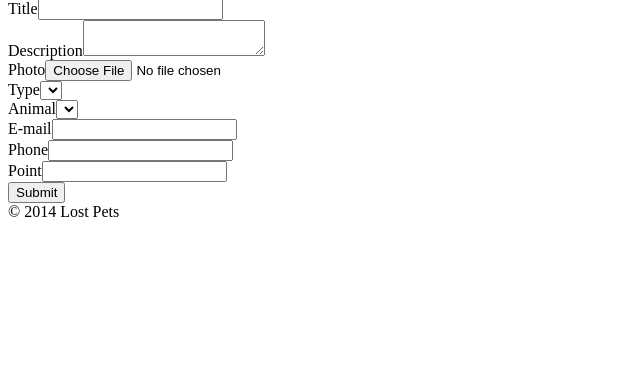
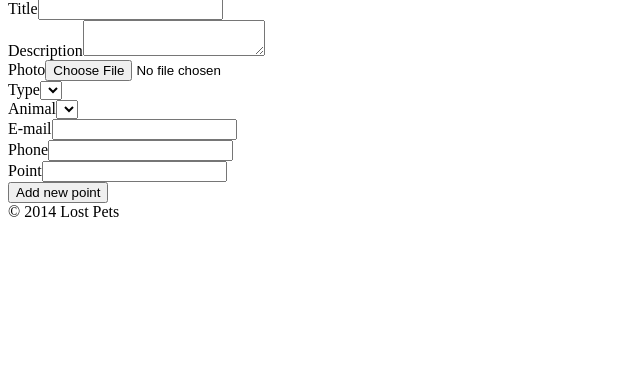
Before and after one commit to ilya3d/lostpets, a Yii app: template frontend/views/description/form.php in a window 1280 px wide. Shown: the part 72-444 px from the top of the page, without its empty margins (0-640 px from the left). Run offline with PHP 8.4 and a stand-in for Yii, Linux system fonts and the light colour scheme; the template is opened without the code that fills it: most values are stand-ins (such as "Sample title", 1, 10 or a date in 2020); form fields are guessed from the names that the template uses; data that the repository does not hold is empty; some libraries are stand-ins or nearby versions.

Commit message:
readonly for point, empty.png

```diff
--- a/frontend/views/description/form.php
+++ b/frontend/views/description/form.php
@@ -20,10 +20,10 @@ use yii\widgets\ActiveForm;
         <?= $form->field($model , 'animal')->dropDownList(\common\models\Animal::getAnimalList()) ?>
         <?= $form->field($model , 'email')->textInput()->label('E-mail'); ?>
         <?= $form->field($model , 'phone')->textInput(); ?>
-        <?= $form->field($model , 'point')->textInput(); ?>
+        <?= $form->field($model , 'point')->textInput(['readonly' => "readonly"]); ?>
 
         <div class="form-group">
-            <?= Html::submitButton('Submit', ['class' => 'btn btn-primary']) ?>
+            <?= Html::submitButton('Add new point', ['class' => 'btn btn-primary']) ?>
         </div>
     <?php ActiveForm::end(); ?>
 
--- a/frontend/views/layouts/main.php
+++ b/frontend/views/layouts/main.php
@@ -12,9 +12,7 @@ use frontend\widgets\Alert;
 
 //\yii\bootstrap\BootstrapAsset::register($this);
 AppAsset::register($this);
-
-
-
+$currentAction = \Yii::$app->controller->id.'/'.\Yii::$app->controller->action->id;
 ?>
 <?php $this->beginPage() ?>
 <!DOCTYPE html>
@@ -35,7 +33,9 @@ AppAsset::register($this);
         <div class="container__rama">
             <div class="b-header">
                 <a href="/" class="header__logo"><img src="/images/logo.png" alt="" /></a>
+                <?php if($currentAction != 'description/add'): ?>
                 <a href="/add" class="header__btn">add new record</a>
+                <?php endif ?>
                 <div class="header__countbox">
                     <div class="header__text">Pets found their home:</div>
                     <div class="header__count"><?= CountPets::widget(); ?></div>
```
Also changed, not shown: frontend/web/images/empty.png (added).
